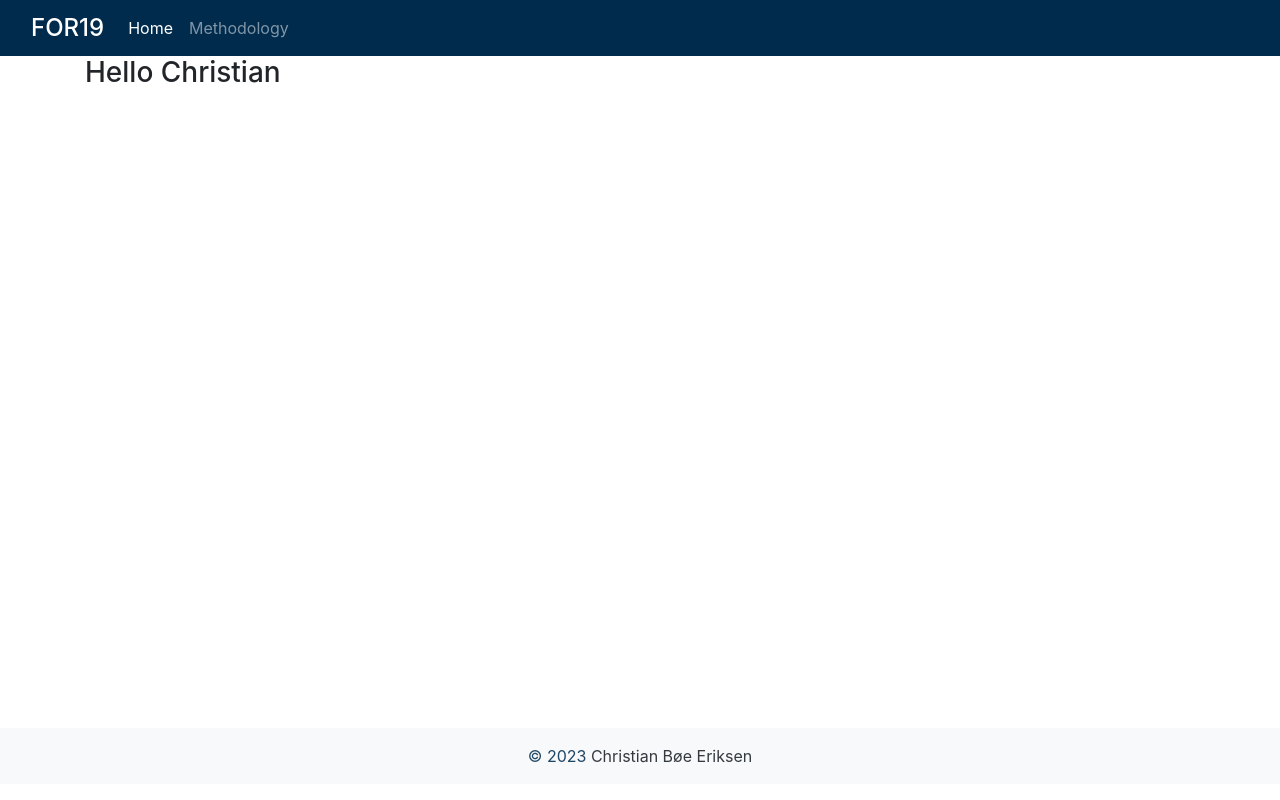
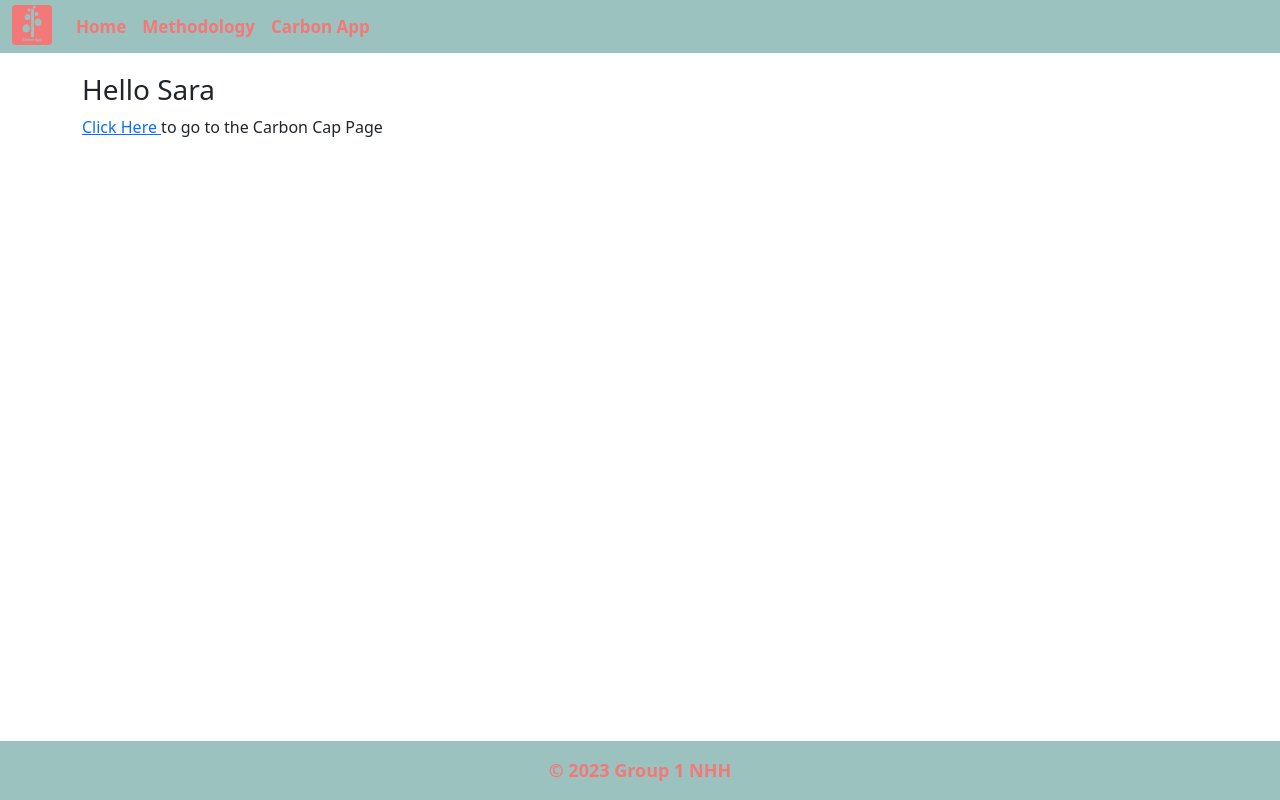
Before and after one commit to Eriksen1110/FOR19, a Flask app: page / in a window 1280 px wide. Run offline with Flask 2, Linux system fonts and the light colour scheme; some libraries are stand-ins or nearby versions.

Commit message:
Added navbar

```diff
--- a/app/app.py
+++ b/app/app.py
@@ -1,4 +1,5 @@
 import flask
+import random
 
 app = flask.Flask(__name__)
 
@@ -13,12 +14,17 @@ mode = "development"
 
 @app.route("/", methods=['POST', 'GET'])
 def home():
-    return flask.render_template('home.html', name='Christian')
+    names = ['Christian', 'Richard', 'Sara', "Carl-Oscar", "Jon", 'Vilde', "Martin"]
+    name = names[round(random.randint(0,6))]
+    return flask.render_template('home.html', name=name)
 
 @app.route("/methodology")
 def methodology():
     return flask.render_template("methodology.html")
 
+@app.route("/carbon_app", methods=['POST', 'GET'])
+def carbon_app():
+    return flask.render_template("carbon_app.html")
 
 @app.errorhandler(404)
 def error(e):
@@ -26,6 +32,6 @@ def error(e):
 
 if __name__ == "__main__":
     if mode == "production":
-        app.run(port=PRO_HOST, host=DEV_HOST, debug=True)
+        app.run(port=PRO_HOST, host=DEV_HOST)
     else:
         app.run(port=DEV_PORT, host=DEV_HOST, debug=True)
--- a/app/static/custome.css
+++ b/app/static/custome.css
@@ -15,19 +15,45 @@ body {
 
 #footer {
     position: relative;
-    margin-top: -72px;
+    margin-top: -59px;
     /* negative value of footer height */
-    height: 72px;
+    height: 59px;
     clear: both;
+    background-color: #9bc2be !important;
+    color: #f37979;
+    font-size: 18px !important;
+    font-weight: bold !important;
 }
 
 
 /* navbar settings */
 .bg-primary {
     /*background-color: #601430!important; */
-    background-color: #002B4D!important;
+    background-color: #9bc2be!important;
+}
+
+.nav-link {
+    font-size: 17px !important;
+    font-weight: bold !important;
+    color: #f37979 !important;
+}
+.navbar {
+    padding-bottom: 0 !important;
+    padding-top: 0 !important;
+}
+.navbar-brand{
+    padding-bottom: 0 !important;
+}
+.navbar-brand-img{
+    height: 80px;
+    width: 80px;
 }
 
 .container-background {
     background-color: #FFFFFF;
 }
+
+.container{
+    padding-top: 20px;
+    height: 100%;
+}
--- a/app/templates/404.html
+++ b/app/templates/404.html
@@ -11,9 +11,9 @@
    {% set active_page = "404" %}
    {% block content %}
 
-<h1> 404 - Not Found</h1>
-<h3>Oops! Looks like the page doesn't exist anymore</h3>
-<br>
+  <h1> 404 - Not Found</h1>
+  <h3>Oops! Looks like the page doesn't exist anymore</h3>
+  <br>
   <a href="/"><p>Click Here </a>to go to the Home Page</p>
 
   {% endblock %}
--- a/app/templates/home.html
+++ b/app/templates/home.html
@@ -14,6 +14,8 @@
 
     <h3> Hello {{name}}</h3>
 
+    <a href="/carbon_app"><p>Click Here </a>to go to the Carbon Cap Page</p>
+
     {% endblock %}
 
 </body>
--- a/app/templates/template.html
+++ b/app/templates/template.html
@@ -2,96 +2,75 @@
 <html lang="en" dir="ltr">
 
 <head>
-
   <meta charset="utf-8">
   <meta name="viewport" content="width=device-width, initial-scale=1">
-
-        <link rel="stylesheet" href="https://stackpath.bootstrapcdn.com/bootstrap/4.4.1/css/bootstrap.min.css" integrity="sha384-Vkoo8x4CGsO3+Hhxv8T/Q5PaXtkKtu6ug5TOeNV6gBiFeWPGFN9MuhOf23Q9Ifjh" crossorigin="anonymous">
+  <!-- Bootstrap-->
+  <link href="https://cdn.jsdelivr.net/npm/bootstrap@5.0.2/dist/css/bootstrap.min.css" rel="stylesheet" integrity="sha384-EVSTQN3/azprG1Anm3QDgpJLIm9Nao0Yz1ztcQTwFspd3yD65VohhpuuCOmLASjC" crossorigin="anonymous">
+  <script src="https://cdn.jsdelivr.net/npm/bootstrap@5.0.2/dist/js/bootstrap.bundle.min.js" integrity="sha384-MrcW6ZMFYlzcLA8Nl+NtUVF0sA7MsXsP1UyJoMp4YLEuNSfAP+JcXn/tWtIaxVXM" crossorigin="anonymous"> </script>
+  <!-- JQuery-->
   <script src="https://code.jquery.com/jquery-3.5.1.slim.min.js" integrity="sha384-DfXdz2htPH0lsSSs5nCTpuj/zy4C+OGpamoFVy38MVBnE+IbbVYUew+OrCXaRkfj" crossorigin="anonymous"></script>
-        <script src="https://cdn.jsdelivr.net/npm/popper.js@1.16.0/dist/umd/popper.min.js" integrity="sha384-Q6E9RHvbIyZFJoft+2mJbHaEWldlvI9IOYy5n3zV9zzTtmI3UksdQRVvoxMfooAo" crossorigin="anonymous"></script>
-        <script src="https://stackpath.bootstrapcdn.com/bootstrap/4.4.1/js/bootstrap.min.js" integrity="sha384-wfSDF2E50Y2D1uUdj0O3uMBJnjuUD4Ih7YwaYd1iqfktj0Uod8GCExl3Og8ifwB6" crossorigin="anonymous"></script>
-
-
-        <script type="text/javascript" src="https://code.jquery.com/jquery-2.2.4.min.js"></script>
-
+  <!-- Custome css and JS-->
   <link rel="stylesheet" href="{{url_for('static', filename='custome.css')}}">
   <script src="/static/customScript.js" crossorigin="anonymous"></script>
-
 </head>
 
 <body>
-  <div id="wrap" class="container-background"> <!--Fikser footer-->
+  <div id="wrap" class="container-background">
     <div id="main">
-  <header>
-    <script type="text/javascript">
-      $(document).ready(function () {
-        var url = window.location;
-        $('ul.nav a[href="' + url + '"]').parent().addClass('active');
-        $('ul.nav a').filter(function () {
-          return this.href == url;
-        }).parent().addClass('active');
-      });
-    </script>
-
-  </header>
       <!-- Creating navbar and setting active page -->
-
-      <!-- Creating navbar and setting active page -->
-
-
-
       {% set navigation_bar = [
         ('/', 'home', 'Home'),
-        ('/methodology', 'methodology', "Methodology")
+        ('/methodology', 'methodology', "Methodology"),
+        ('/carbon_app', 'carbon_app', 'Carbon App')
         ] -%}
-
-
-
-
       <nav class="navbar navbar-expand-lg navbar-dark bg-primary" id="navbar">
         <div class="container-fluid">
+          <!--Navbar Brand-->
           <a class="navbar-brand" href="/">
-      <h4 class="notranslate" style="margin-bottom: 0;" id="nav-heading" href="/"> FOR19 </h4>
+            <h4 class="notranslate" id="nav-heading" href="/">
+              <img src="/static/carbon_app.svg" height="40" class="d-inline-block align-top">
+            </h4>
           </a>
-
+          <!-- Navbar collaps button when screens get's small-->
           <button class="navbar-toggler" type="button" data-bs-toggle="collapse" data-bs-target="#navbarSupportedContent" aria-controls="navbarSupportedContent" aria-expanded="false" aria-label="Toggle navigation">
             <span class="navbar-toggler-icon"></span>
-
           </button>
+          <!-- Navbar items, iteriate trough the navigation_bar list-->
           <div class="collapse navbar-collapse" id="navbarSupportedContent">
             <ul class="navbar-nav mr-auto">
               {% for href, id, caption in navigation_bar %}
-        <li {% if id == active_page %} class="nav-item active" {% else %} class="nav-item" {% endif %}>
+              <li
+                {% if id == active_page %}
+                  class="nav-item active"
+                {% else %}
+                  class="nav-item"
+                {% endif %}>
                 <a class="nav-link" href="{{ href|e }}">{{ caption|e }}</a>
               </li>
               {% endfor %}
             </ul>
-
           </div>
-
+        </div>
       </nav>
-
 
       <div class="container" >
         {% block content %}
         {% endblock %}
       </div>
 
-
 	  </div>
   </div>
 
+  <!-- Footer -->
   <div class="footer" id="footer">
     {% block footer %}
-  <footer class="bg-light text-center text-lg-start">
+    <footer class="text-center text-lg-start footer">
       <!-- Copyright -->
-    <div class="text-center p-3" style="color:#1F4766;">
-      © 2023
-      <a class="text-dark" href="https://www.linkedin.com/in/christian-boe-eriksen/"> Christian Bøe Eriksen </a>
+      <div class="text-center p-3"> <bold>© 2023 Group 1 NHH </bold>
       </div>
     </footer>
-
     {% endblock %}
   </div>
+
 </body>
 </html>
```
Also changed, not shown: app/templates/carbon_app.html (added, +17 -0 lines), README.md, app/static/carbon_app.svg (added), 1 other file. Lines whose indentation alone changed are shown as unchanged.
